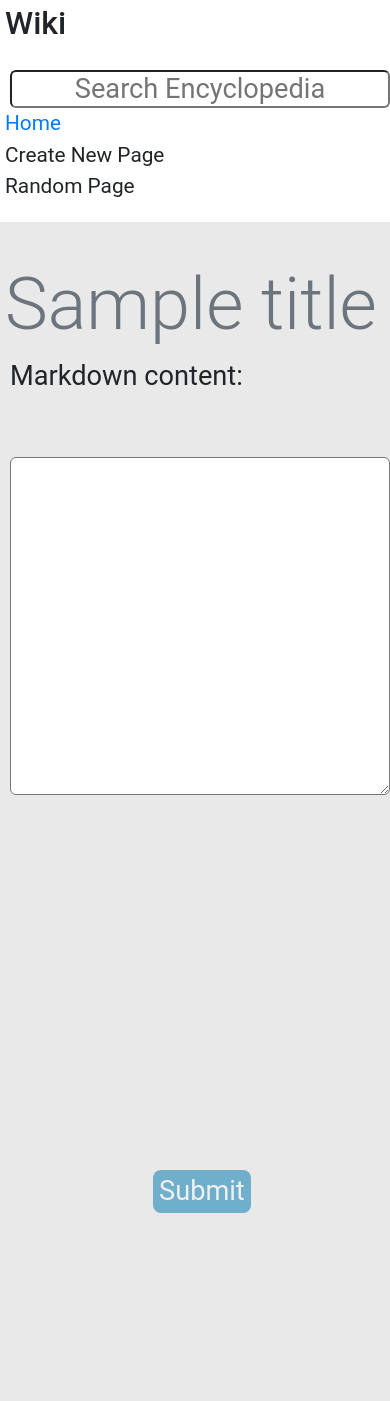
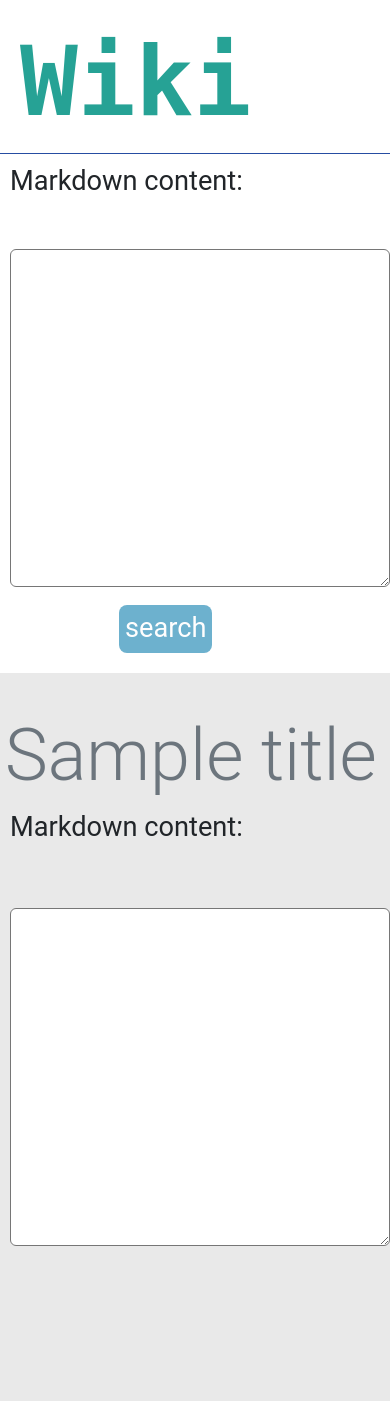
Before and after one commit to liangsenwoods/project-1-liangsenwoods, a Django app: template encyclopedia/templates/encyclopedia/edit_page.html in a window 390 px wide. Shown: the top 1401 px of the page. Before the commit the page ends 1213 px from the top, so only its background shows below. Run offline with Django 3.2, Linux system fonts and the light colour scheme; tables that the repository leaves empty hold one stand-in row (values such as "Sample post"); the template is opened without the code that fills it: values that come from a table or form of the project are taken from there, most other values are stand-ins (such as "Sample title", 1, 10 or a date in 2020); parts of the project's set-up code (start-up, migrations or seed data) failed here and were passed over; some libraries are stand-ins or nearby versions.

Commit message:
Update layout.html

```diff
--- a/encyclopedia/templates/encyclopedia/layout.html
+++ b/encyclopedia/templates/encyclopedia/layout.html
@@ -9,26 +9,53 @@
         <link href="{% static 'encyclopedia/styles.css' %}" rel="stylesheet">
     </head>
     <body>
+        {% block nav %}
+        <div class = "navigationbar">
+            <nav class="navbar navbar-expand-lg nav-pills mb-3 ">
+                <a class="navbar-brand" href="{% url 'wiki:index' %}"><h1>Wiki</h1></a>
+                <button class="navbar-toggler" type="button" data-toggle="collapse" data-target="#navbarNav" aria-controls="navbarNav" aria-expanded="false" aria-label="Toggle navigation">
+                    <span class="navbar-toggler-icon"></span>
+                </button>
+                <div class="collapse navbar-collapse" id="navbarNav">
+                    <ul class="navbar-nav ">
+                    <li class="nav-item ">
+                        {% block nav-home %}
+                            <a class="nav-link" href="{% url 'wiki:index' %}">Home<span class="sr-only">(current)</span></a>
+                        {% endblock %}
+                    </li>
+
+                    <li class="nav-item ">
+                        {% block nav-create %}
+                            <a class="nav-link " href = "{% url 'wiki:create' %}">Create New Page</a>
+                        {% endblock %}
+                    </li>
+                    <li class="nav-item ">
+                        {% block nav-random %}
+                            <a class="nav-link"  href = "{% url 'wiki:random' %}">Random Page</a>
+                        {% endblock %}
+                    </li>
+
+                    </ul>
+                </div>
+            </nav>
+        </div>
+        {% endblock %}
         <div class="row">
-            <div class="sidebar col-lg-2 col-md-3">
-                <h2>Wiki</h2>
-                <form>
-                    <input class="search" type="text" name="q" placeholder="Search Encyclopedia">
+            <div class="sidebar col-lg-3 col-md-3">
+
+                <form action="{% url 'wiki:search_results'  %}" method="GET" class="search">
+
+                    {{form}}
+
+                    <input  id = "search" type="submit" value = "search">
+
                 </form>
-                <div>
-                    <a href="{% url 'index' %}">Home</a>
-                </div>
-                <div>
-                    Create New Page
-                </div>
-                <div>
-                    Random Page
-                </div>
-                {% block nav %}
-                {% endblock %}
+
+
             </div>
-            <div class="main col-lg-10 col-md-9">
+            <div class="main col-lg-9 col-md-9">
                 {% block body %}
+
                 {% endblock %}
             </div>
         </div>
```
